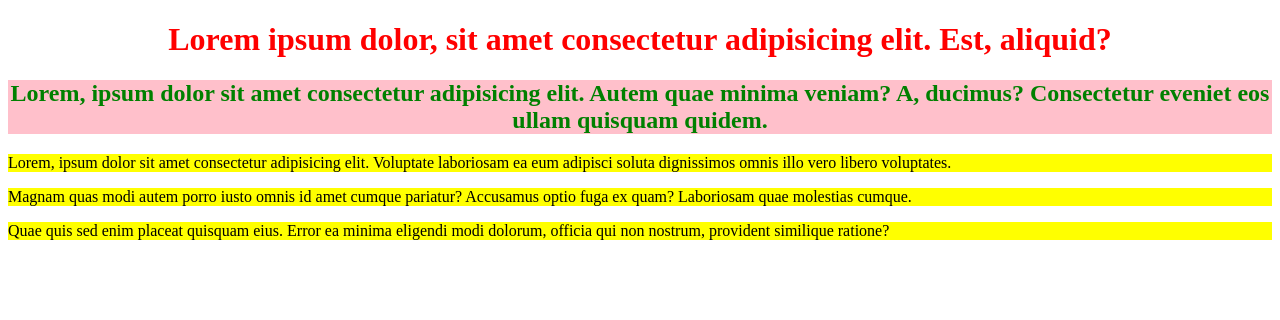
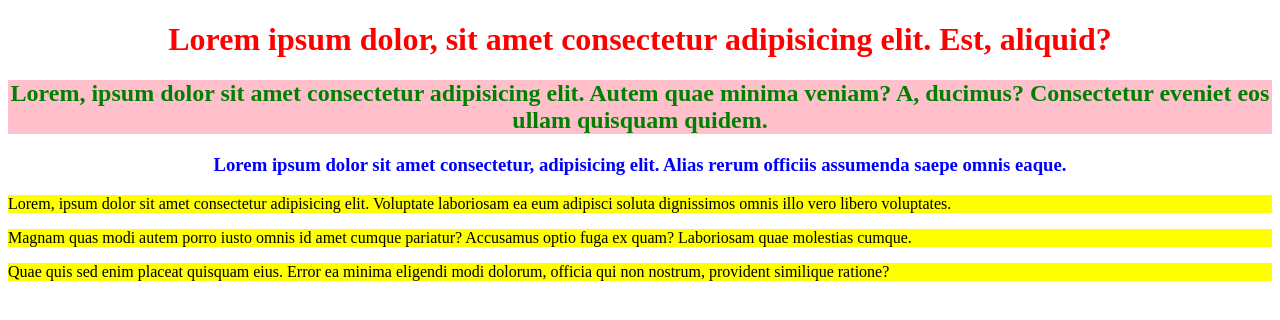
Before and after one commit to TatianaGit/my-repo, a plain HTML site: page index.html in a window 1280 px wide. Drawn offline with Linux system fonts and the light colour scheme.

Commit message:
add H3 component(very hard work)

```diff
--- a/assets/css/style.css
+++ b/assets/css/style.css
@@ -12,3 +12,7 @@ h2 {
     background: pink;
     text-align: center;
 }
+h3 {
+    color: blue;
+    text-align: center;
+}
--- a/index.html
+++ b/index.html
@@ -11,6 +11,7 @@
 
     <h1>Lorem ipsum dolor, sit amet consectetur adipisicing elit. Est, aliquid?</h1>
     <h2>Lorem, ipsum dolor sit amet consectetur adipisicing elit. Autem quae minima veniam? A, ducimus? Consectetur eveniet eos ullam quisquam quidem.</h2>
+    <h3>Lorem ipsum dolor sit amet consectetur, adipisicing elit. Alias rerum officiis assumenda saepe omnis eaque.</h3>
 
     <p>Lorem, ipsum dolor sit amet consectetur adipisicing elit. Voluptate laboriosam ea eum adipisci soluta dignissimos omnis illo vero libero voluptates.</p>
     <p>Magnam quas modi autem porro iusto omnis id amet cumque pariatur? Accusamus optio fuga ex quam? Laboriosam quae molestias cumque.</p>
```
